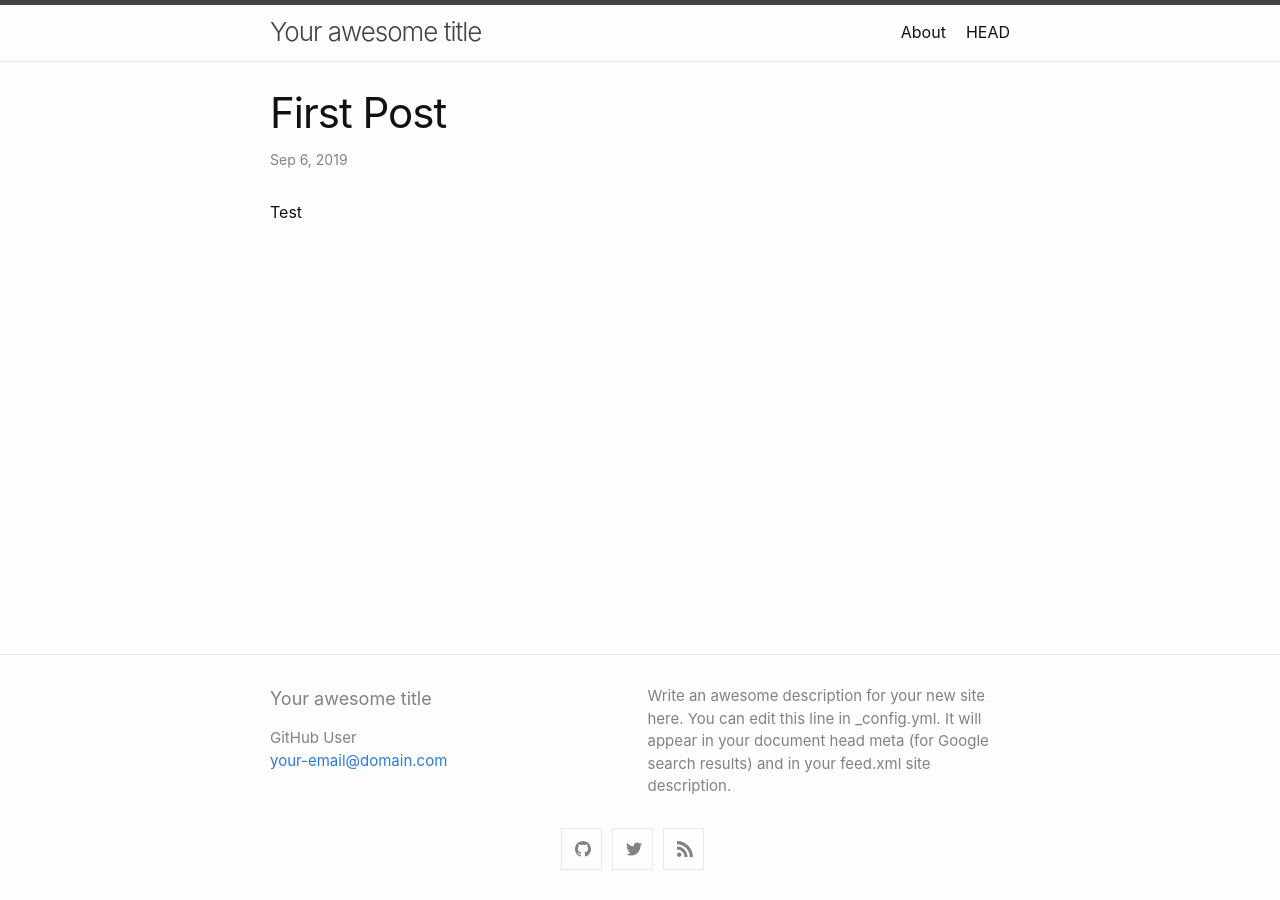
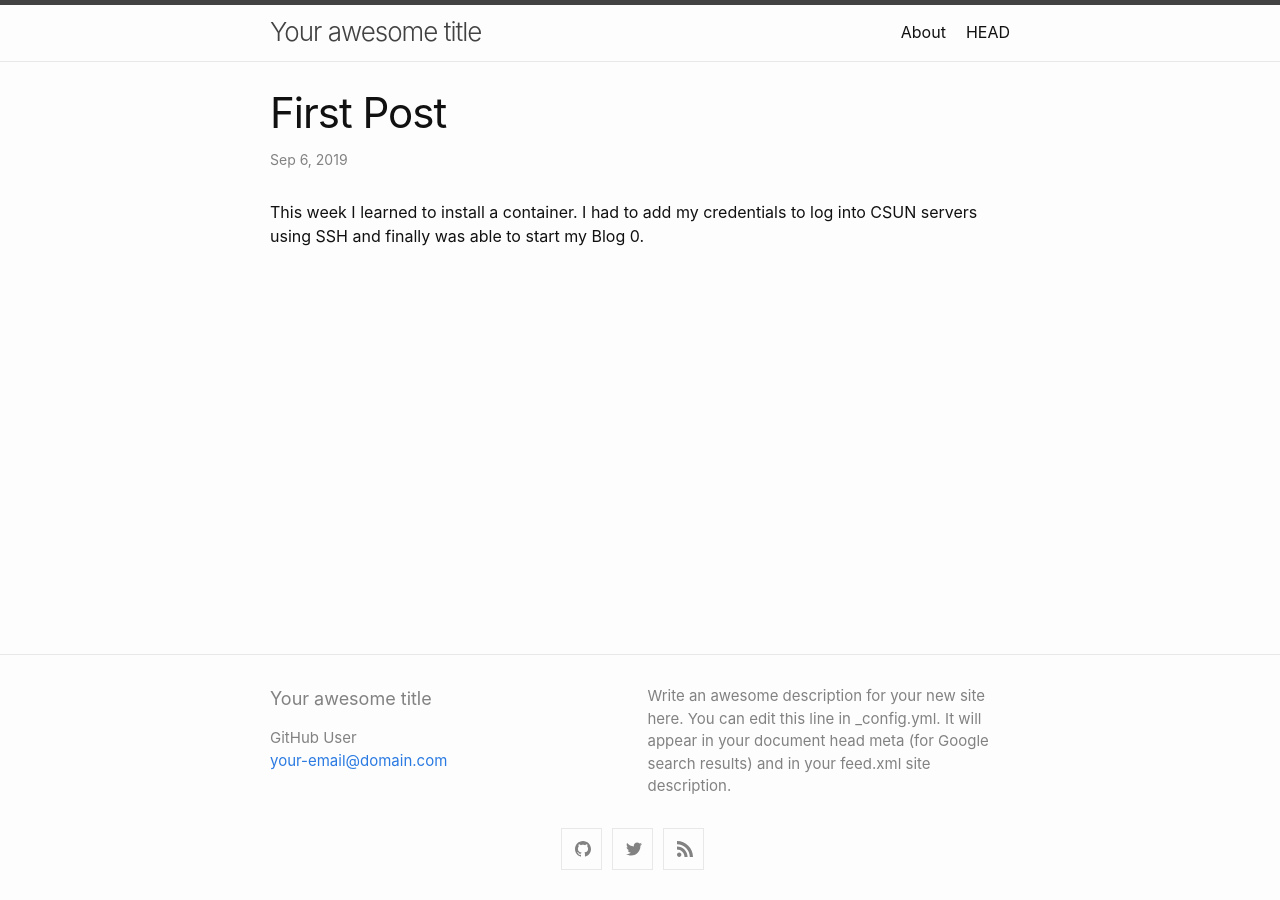
Before and after one commit to melendez2294/melendez2294.github.io, a Jekyll site: the page built from _posts/2019-09-6-first-post.md, in a window 1280 px wide. Built offline with Jekyll 4.4.1, drawn with Linux system fonts in a browser that asks for light colours; our own code applies the rules of GitHub Pages for plain Markdown files.

Commit message:
Update 2019-09-6-first-post.md

```diff
--- a/_posts/2019-09-6-first-post.md
+++ b/_posts/2019-09-6-first-post.md
@@ -1 +1 @@
-Test
+This week I learned to install a container. I had to add my credentials to log into CSUN servers using SSH and finally was able to start my Blog 0.
```
